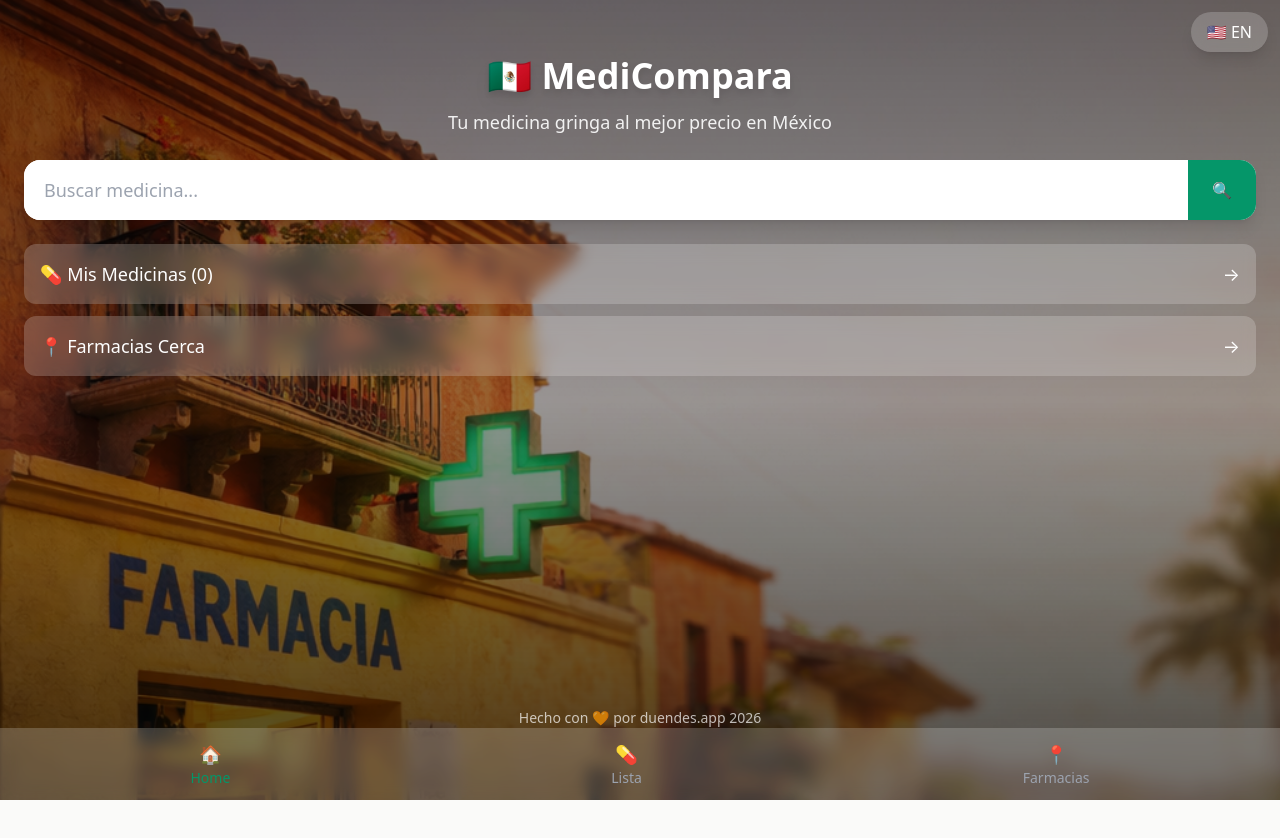
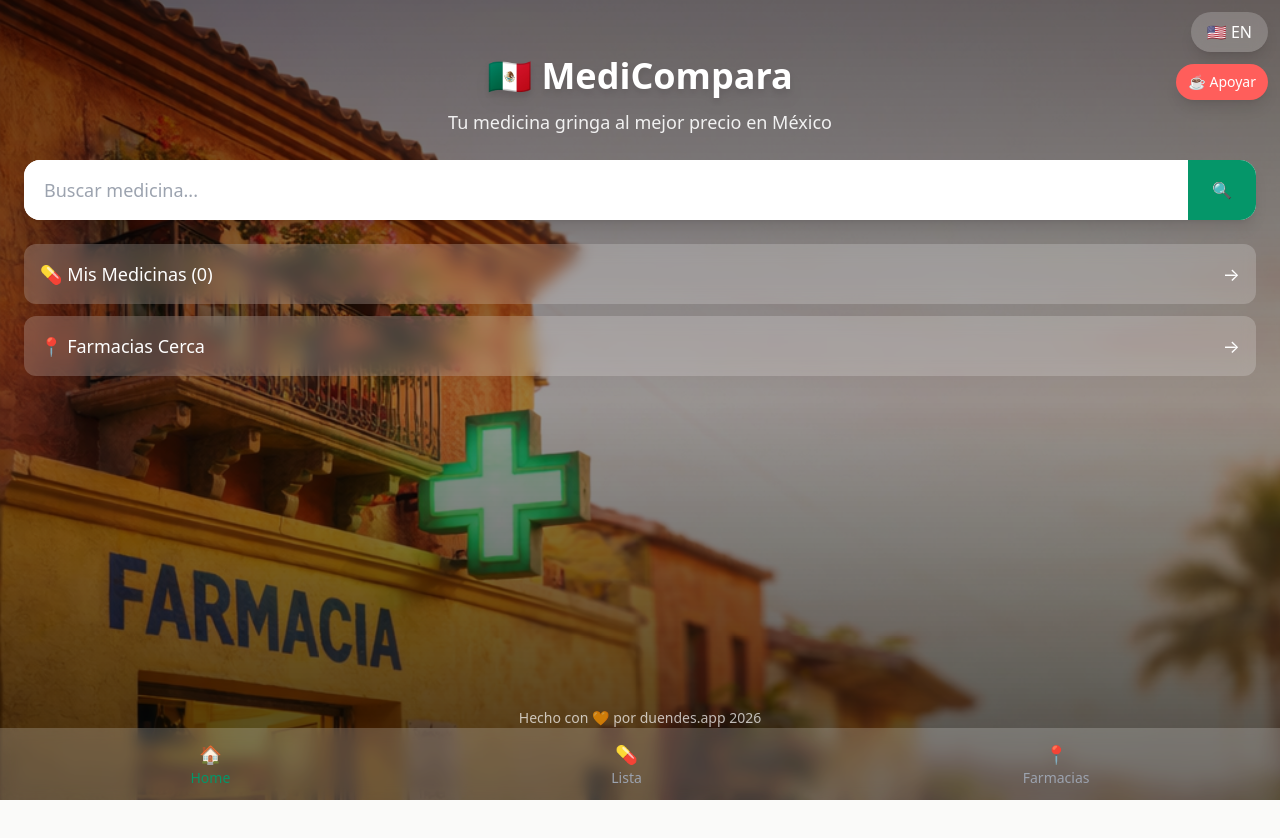
Before and after one commit to Pvrolomx/medicompara, a Next.js app: page / in a window 1280 px wide. Shown: the top 838 px of the page. Built offline with nearby package versions, Linux system fonts and the light colour scheme.

Commit message:
Add Ko-fi support button

```diff
--- a/app/page.js
+++ b/app/page.js
@@ -562,6 +562,16 @@ export default function Home() {
         </button>
       </nav>
 
+      {/* Ko-fi Button */}
+      <a
+        href="https://ko-fi.com/condoadviser"
+        target="_blank"
+        rel="noopener noreferrer"
+        className="fixed top-16 right-3 z-50 bg-[#ff5e5b] hover:bg-[#ff4542] text-white px-3 py-2 rounded-full shadow-lg text-sm font-medium transition-all"
+      >
+        ☕ {lang === 'es' ? 'Apoyar' : 'Support'}
+      </a>
+
       {/* Footer */}
       {process.env.NEXT_PUBLIC_SHOW_FIRMA !== "false" && (
         <div className="text-center text-sm text-white/70 pb-2 fixed bottom-16 left-0 right-0 bg-transparent">
```
